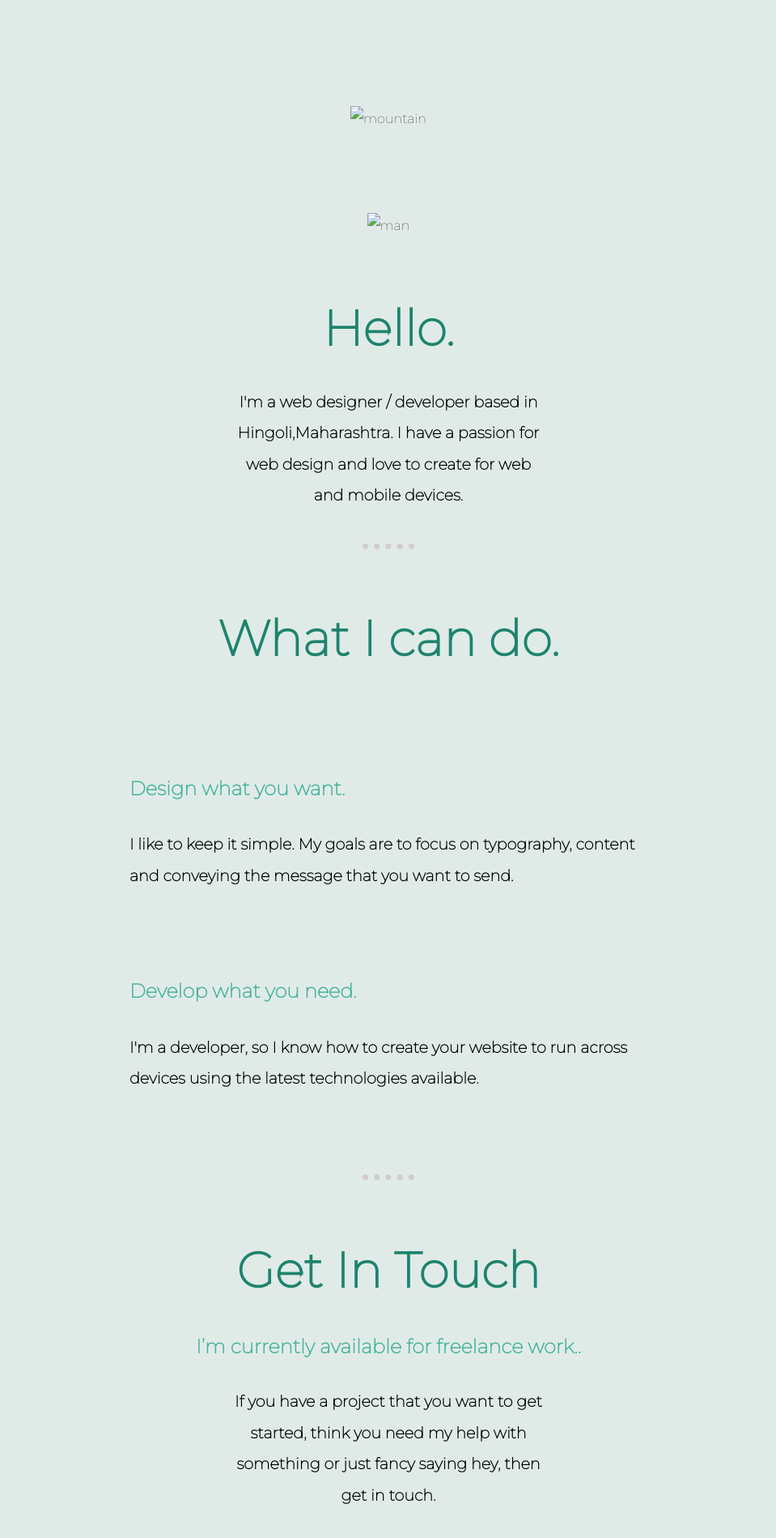
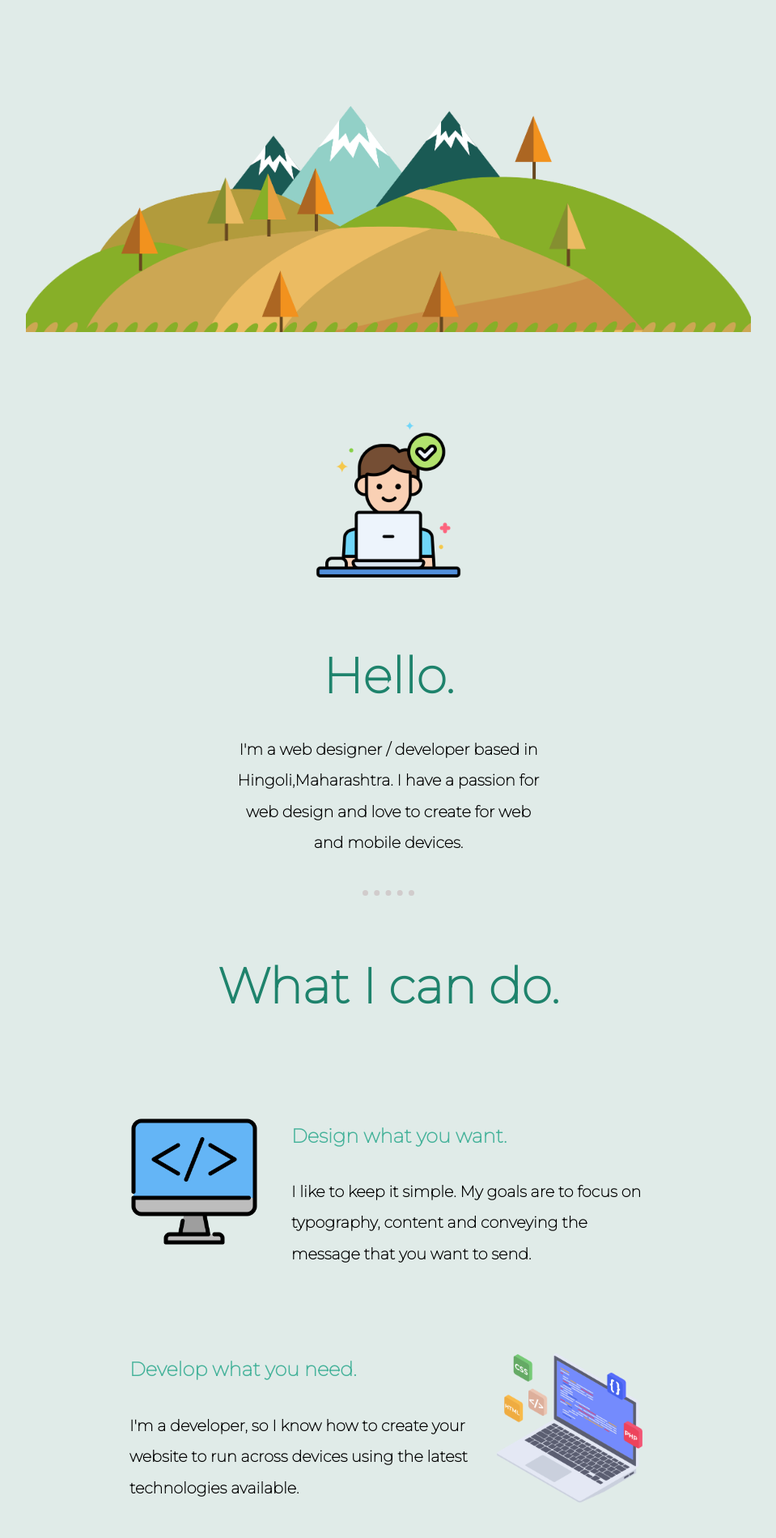
Before and after one commit to vedantgore1331/secondwebsite, a plain HTML site: page index.html in a window 1280 px wide. Shown: the part 381-2280 px from the top of the page at 81% size, without its empty margins (160-1119 px from the left). Drawn offline with Linux system fonts and the light colour scheme; files that its build step writes are made by us from their sources.

Commit message:
Update index.html
updated to change links

```diff
--- a/index.html
+++ b/index.html
@@ -5,7 +5,7 @@
     <meta charset="UTF-8">
     <meta name="viewport" content="width=device-width, initial-scale=1.0">
     <title>VEDANT GORE</title>
-    <link rel="stylesheet" href="/css/stylesmysite2.css">
+    <link rel="stylesheet" href="stylesmysite2.css">
     <link rel="icon" href="shinchan (1).gif">
     <link rel="preconnect" href="https://fonts.googleapis.com">
     <link rel="preconnect" href="https://fonts.gstatic.com" crossorigin>
@@ -25,12 +25,12 @@
         <h1>I'm Vedant.</h1>
         <h3>A web developer.</h3>
         <img style="width:4%;position:absolute ;left: 16.5625 rem;top:2.8125rem;"
-         src="/mysite2/CSS - My Site Images/shinchn.png" alt="shinchan">
-        <img style="width:70%;margin-top:110px ;" src="CSS - My Site Images/PngItem_444956.png" alt="mountain">
+         src="shinchn.png" alt="shinchan">
+        <img style="width:70%;margin-top:110px ;" src="PngItem_444956.png" alt="mountain">
     </div>
     <div class="middle-container">
         <div class="profile">
-            <img style="width: 15%;" src="CSS - My Site Images/working.png" alt="man">
+            <img style="width: 15%;" src="working.png" alt="man">
             <h2>Hello.</h2>
             <h4 class="prf">
                 I'm a web designer / developer based
@@ -43,7 +43,7 @@
         <div class="skills">
             <h2>What I can do.</h2>
             <div class="skill-row">
-                <img class="img1" src="CSS - My Site Images/web-development (1).png" alt="">
+                <img class="img1" src="web-development (1).png" alt="">
                 <h3>Design what you want.</h3>
                 <h4>I like to keep it simple. My goals
                     are to focus on typography,
@@ -52,7 +52,7 @@
                 </h4>
             </div>
             <div class="skill-row">
-                <img class="img2" src="CSS - My Site Images/web-development.png" alt="">
+                <img class="img2" src="web-development.png" alt="">
                 <h3>Develop what you need.</h3>
                 <h4>
                     I'm a developer, so I know how to
```
